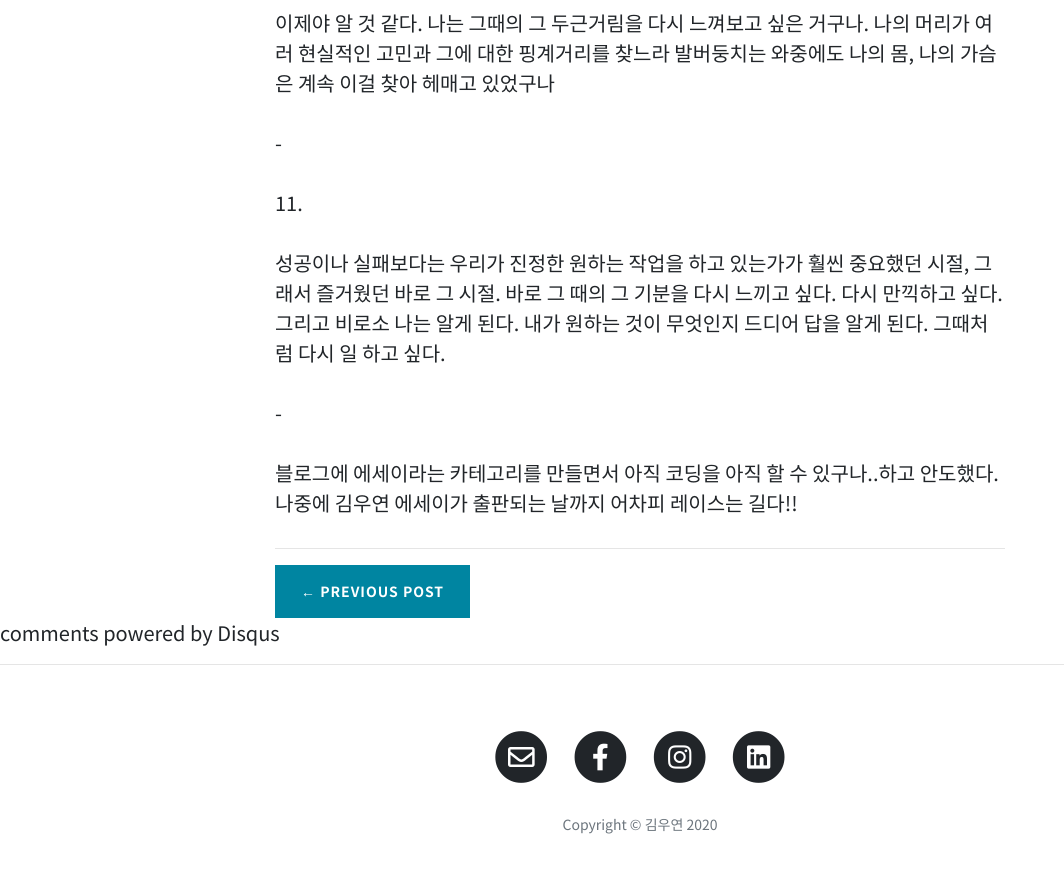
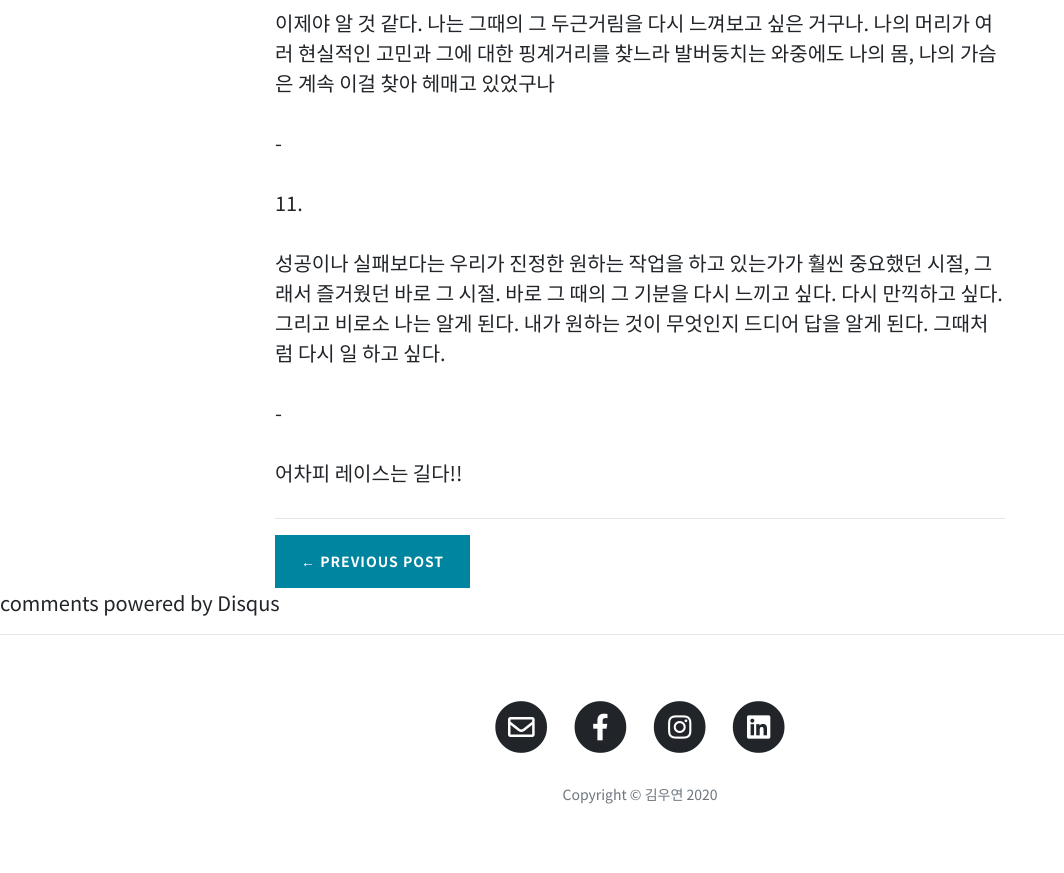
Before and after one commit to dndus1518/marketerview, a Jekyll site: the page built from _posts/2020-10-18-essay1.md, in a window 1280 px wide and 900 px high, scrolled down 3975 px. Shown: the top 873 px of the window, without its empty margins (0-1064 px from the left). Built offline with Jekyll 4.4.1, drawn with Linux system fonts in a browser that asks for light colours; comment, search, counter and statistics services are not loaded.

Commit message:
Update 2020-10-18-essay1.md

```diff
--- a/_posts/2020-10-18-essay1.md
+++ b/_posts/2020-10-18-essay1.md
@@ -129,6 +129,4 @@ description: 배우고 싶은 어른이 해주는 기분 좋은 응원
 
 -
 
-
-
-블로그에 에세이라는 카테고리를 만들면서 아직 코딩을 아직 할 수 있구나..하고 안도했다. 나중에 김우연 에세이가 출판되는 날까지 어차피 레이스는 길다!!
+어차피 레이스는 길다!!
```
